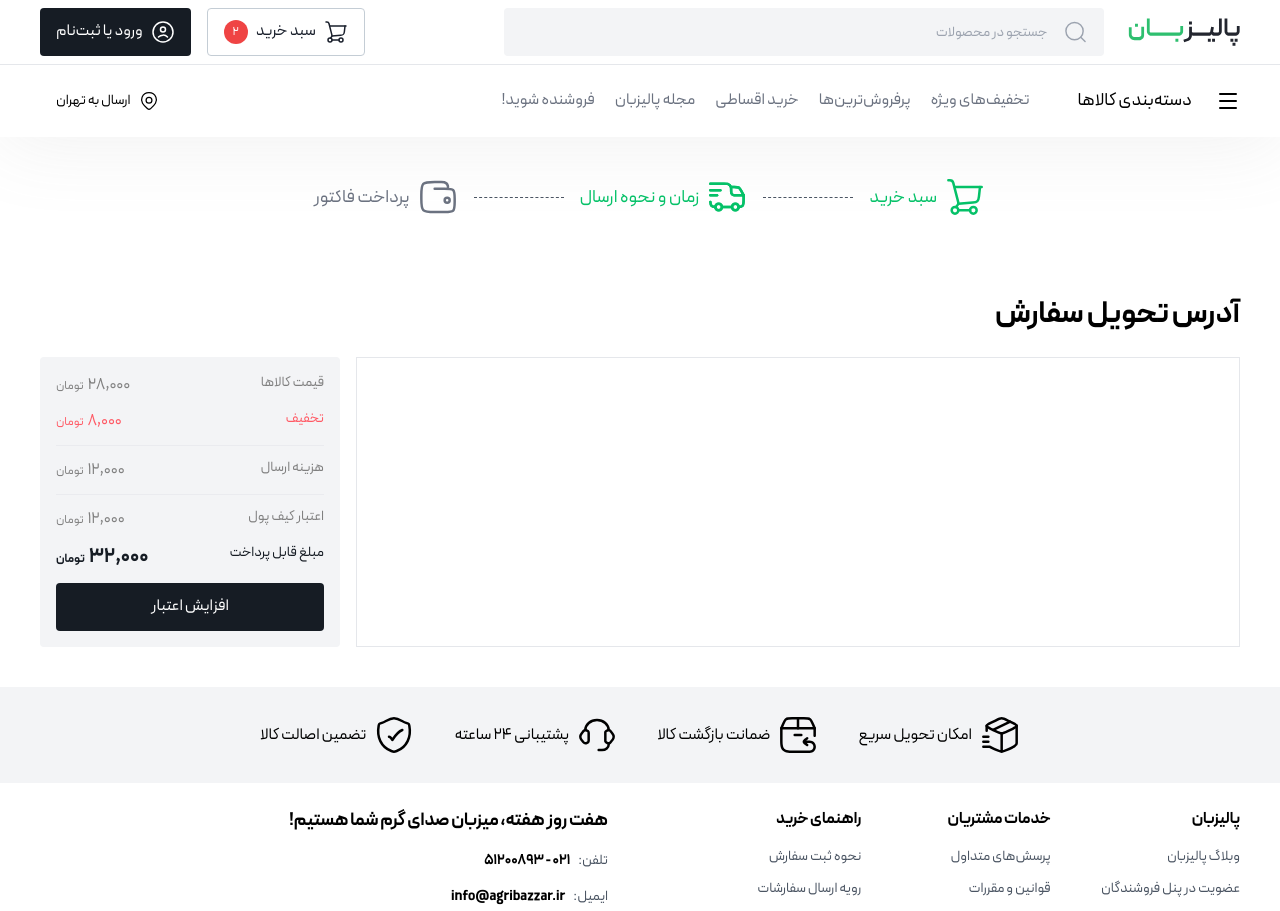
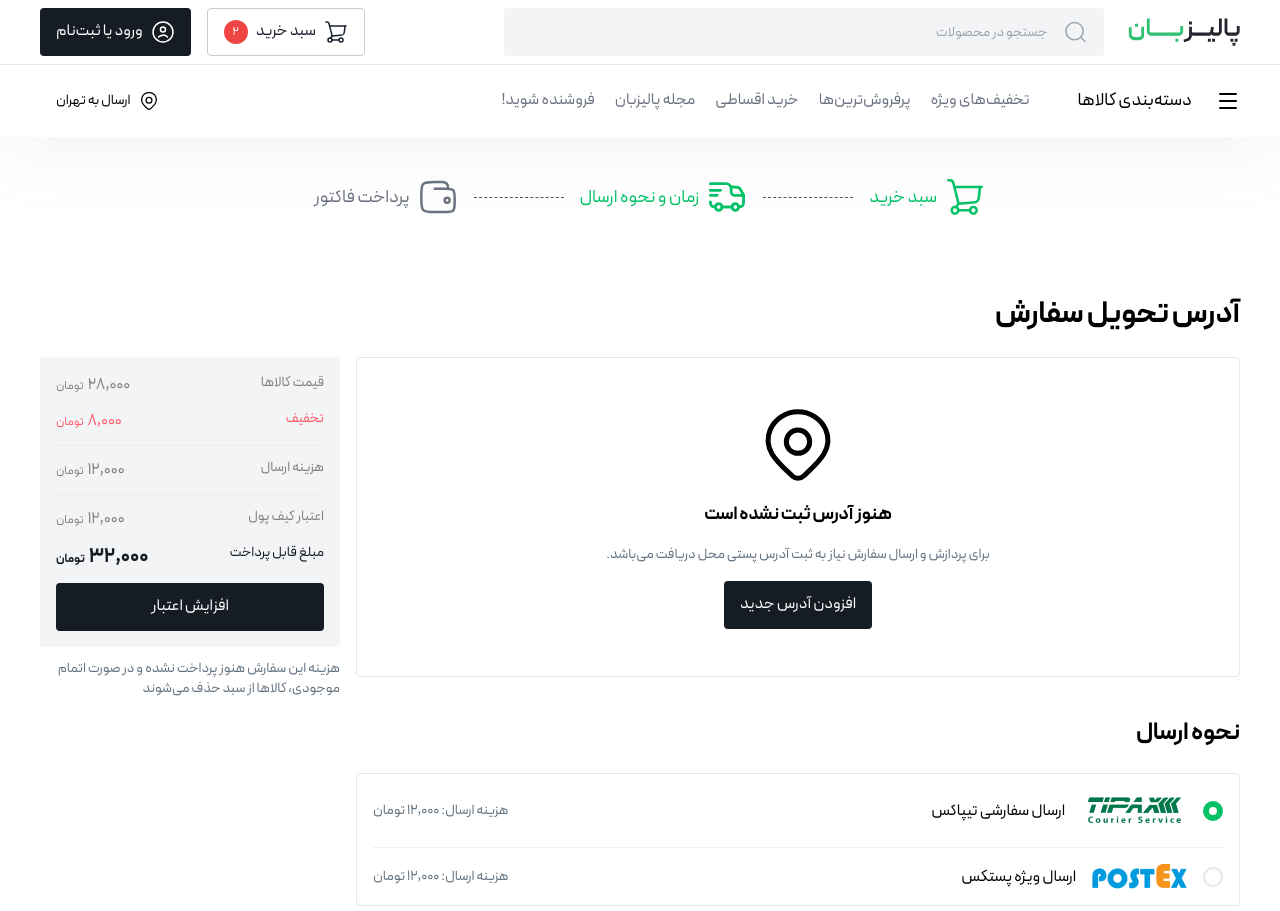
Before and after one commit to hamideslami32/leyan, a Next.js app: page /checkout/address in a window 1280 px wide. Shown: the top 911 px of the page. Built offline with nearby package versions, Linux system fonts and the light colour scheme.

Commit message:
feat: empty address & shipping methods

```diff
--- /dev/null
+++ b/src/components/pages/checkout/EmptyAddress.tsx
@@ -0,0 +1,17 @@
+import LocationIcon from '@/assets/icons/location.svg';
+import { Button } from '@chakra-ui/button';
+
+const EmptyAddress = () => {
+  return (
+    <div className='flex h-80 flex-col items-center justify-center gap-4 rounded-md md:border'>
+      <LocationIcon width='80' height='80' />
+      <div className='text-lg font-bold'>هنوز آدرس ثبت نشده است</div>
+      <div className='text-sm text-secondary-600'>
+        برای پردازش و ارسال سفارش نیاز به ثبت آدرس پستی محل دریافت می‌باشد.
+      </div>
+      <Button>افزودن آدرس جدید</Button>
+    </div>
+  );
+};
+
+export default EmptyAddress;
--- /dev/null
+++ b/src/components/pages/checkout/ShippingMethods.tsx
@@ -0,0 +1,36 @@
+import { Image } from '@chakra-ui/image';
+import { Divider } from '@chakra-ui/layout';
+import { Radio, RadioGroup } from '@chakra-ui/radio';
+
+const ShippingMethods = () => {
+  return (
+    <div>
+      <h2 className='mb-6 text-2xl font-bold'>نحوه ارسال</h2>
+      <RadioGroup defaultValue='tipax' className='rounded-md border p-4'>
+        <div className='flex items-center justify-between'>
+          <div className='flex items-center gap-4'>
+            <Radio value='tipax' size={'lg'} />
+            <Image src='/images/tipax.png' alt='shipping-tipax' />
+            <span>ارسال سفارشی تیپاکس</span>
+          </div>
+          <div className='text-sm text-secondary-600'>
+            هزینه ارسال: ۱۲,۰۰۰ تومان
+          </div>
+        </div>
+        <Divider className='my-4' />
+        <div className='flex items-center justify-between'>
+          <div className='flex items-center gap-4'>
+            <Radio value='postex' size={'lg'} />
+            <Image src='/images/postex.png' alt='shipping-postex' />
+            <span>ارسال ویژه پستکس</span>
+          </div>
+          <div className='text-sm text-secondary-600'>
+            هزینه ارسال: ۱۲,۰۰۰ تومان
+          </div>
+        </div>
+      </RadioGroup>
+    </div>
+  );
+};
+
+export default ShippingMethods;
--- a/src/pages/checkout/address.tsx
+++ b/src/pages/checkout/address.tsx
@@ -1,4 +1,7 @@
 import HeaderPortalTitle from '@/components/shared/header-portal-title/HeaderPortalTitle';
+import EmptyAddress from '@/components/pages/checkout/EmptyAddress';
+import ShippingMethods from '@/components/pages/checkout/ShippingMethods';
+// import ShippingSchedule from '@/components/pages/checkout/ShippingSchedule';
 import Invoice from '@/components/shared/invoice/Invoice';
 import Stepper from '@/components/shared/stepper/Stepper';
 import Portal from '@/utils/portal';
@@ -14,10 +17,17 @@ const address = () => {
       <Heading mb={6} mt={10} size={'lg'}>
         آدرس تحویل سفارش
       </Heading>
-      <div className='flex gap-4'>
-        <div className='flex-1 border'></div>
-        <div className='w-[300px]'>
+      <div className='flex flex-col gap-4 md:flex-row'>
+        <div className='flex flex-1 flex-col gap-10'>
+          <EmptyAddress />
+          <ShippingMethods />
+        </div>
+        <div className='md:w-[300px]'>
           <Invoice />
+          <div className='pt-3 text-sm text-secondary-600'>
+            هزینه این سفارش هنوز پرداخت نشده‌ و در صورت اتمام موجودی، کالاها از
+            سبد حذف می‌شوند
+          </div>
         </div>
       </div>
     </div>
--- a/src/theme/index.ts
+++ b/src/theme/index.ts
@@ -1,4 +1,4 @@
-import { extendTheme } from '@chakra-ui/react';
+import { extendTheme, withDefaultColorScheme } from '@chakra-ui/react';
 import * as colors from './colors';
 
 import { Input } from './input';
@@ -9,12 +9,13 @@ import { Select } from './select';
 import { Accordion } from './accordion';
 import { Switch } from './switch';
 
-export const theme = extendTheme({
+export const theme = extendTheme(
+  {
     fonts: {
       heading: `peyda, sans-serif`,
       body: `peyda, sans-serif`,
     },
-  colors: { ...colors },
+    colors: {...colors},
     direction: 'rtl',
     components: {
       Input,
@@ -25,4 +26,9 @@ export const theme = extendTheme({
       Accordion,
       Switch,
     },
-});
+  },
+  withDefaultColorScheme({
+    colorScheme: 'success',
+    components: ['Radio', 'Checkbox'],
+  }),
+);
```
Also changed, not shown: public/images/postex.png (added), public/images/tipax.png (added). Lines whose indentation alone changed are shown as unchanged.
